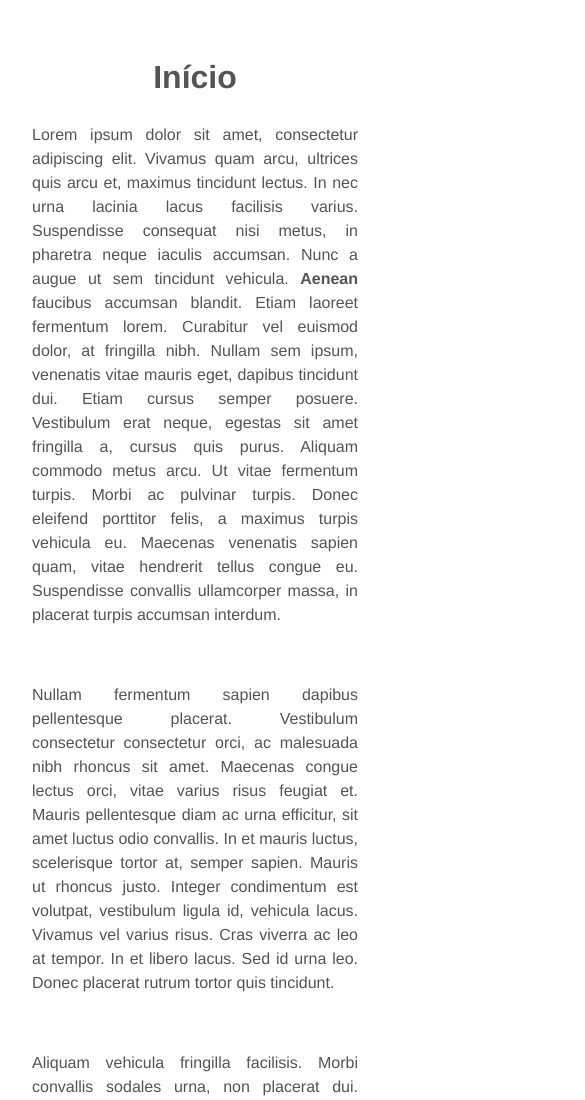
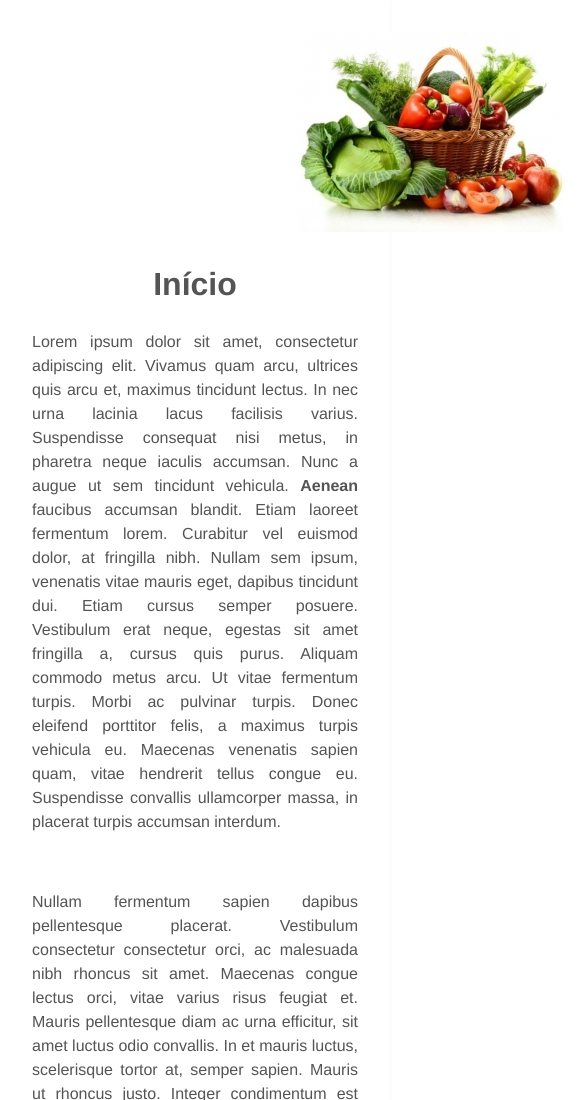
Before and after one commit to LucasPigosso/site_teste_build_01, a plain HTML site: page index.html in a window 390 px wide. Shown: the top 1100 px of the page, 585 px wide, since content can reach past the window. Drawn offline with Linux system fonts and the light colour scheme.

Commit message:
imagem / titulo
setando imagem home responsiva

criando classe para titulo h1

```diff
--- a/index.html
+++ b/index.html
@@ -10,8 +10,11 @@
 	</head>
 
 	<body>
-		<h1>Início</h1>
+		<img src="imagens/pagina-home/banner-home.jpg">
 
+		<div class="titulo-centro">
+			<h1>Início</h1>
+		</div>
 
 		<p>Lorem ipsum dolor sit amet, consectetur adipiscing elit. Vivamus quam arcu, ultrices quis arcu et, maximus tincidunt lectus. In nec urna lacinia lacus facilisis varius. Suspendisse consequat nisi metus, in pharetra neque iaculis accumsan. Nunc a augue ut sem tincidunt vehicula. <strong>Aenean</strong> faucibus accumsan blandit. Etiam laoreet fermentum lorem. Curabitur vel euismod dolor, at fringilla nibh. Nullam sem ipsum, venenatis vitae mauris eget, dapibus tincidunt dui. Etiam cursus semper posuere. Vestibulum erat neque, egestas sit amet fringilla a, cursus quis purus. Aliquam commodo metus arcu. Ut vitae fermentum turpis. Morbi ac pulvinar turpis. Donec eleifend porttitor felis, a maximus turpis vehicula eu. Maecenas venenatis sapien quam, vitae hendrerit tellus congue eu. Suspendisse convallis ullamcorper massa, in placerat turpis accumsan interdum.</p><br>
 
```
